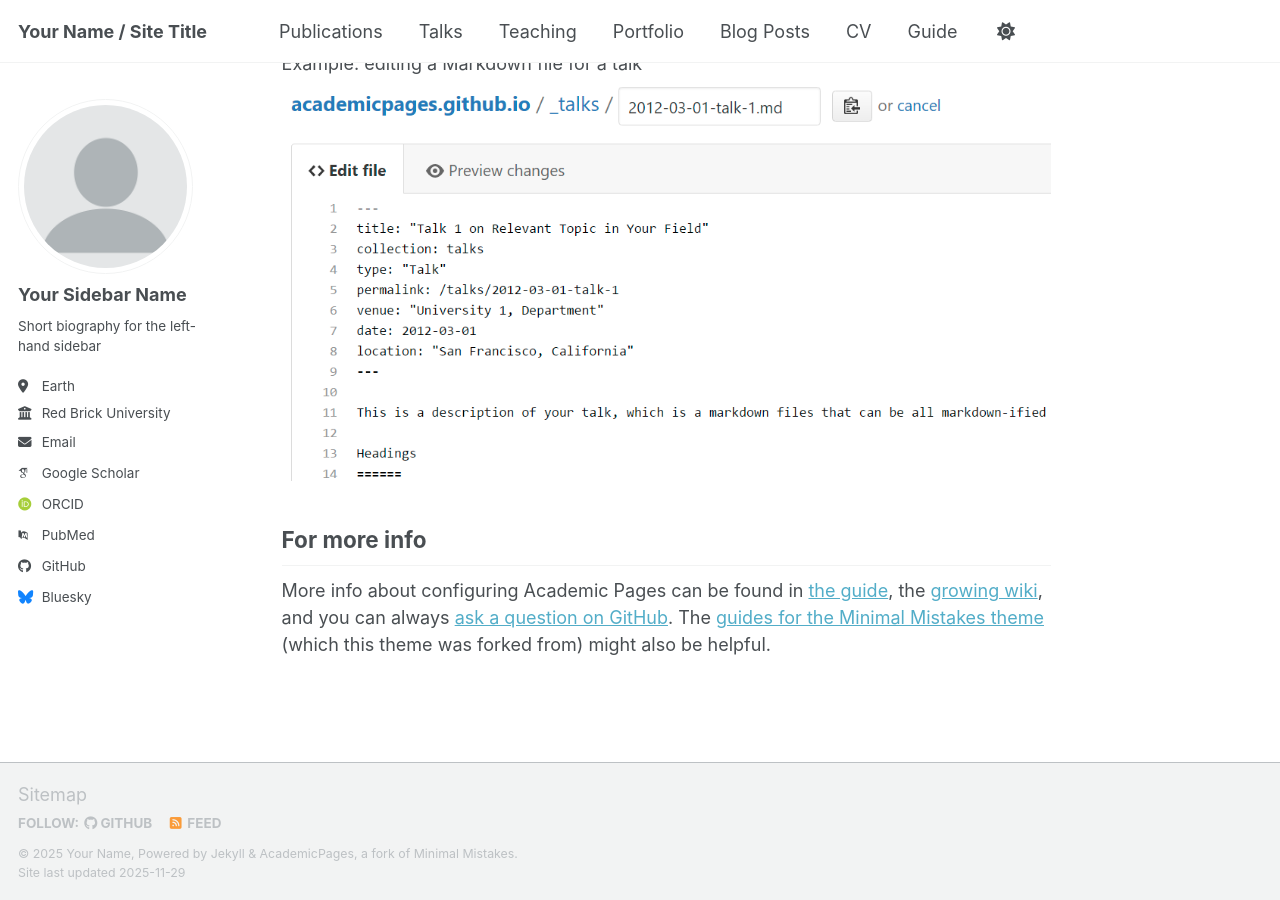
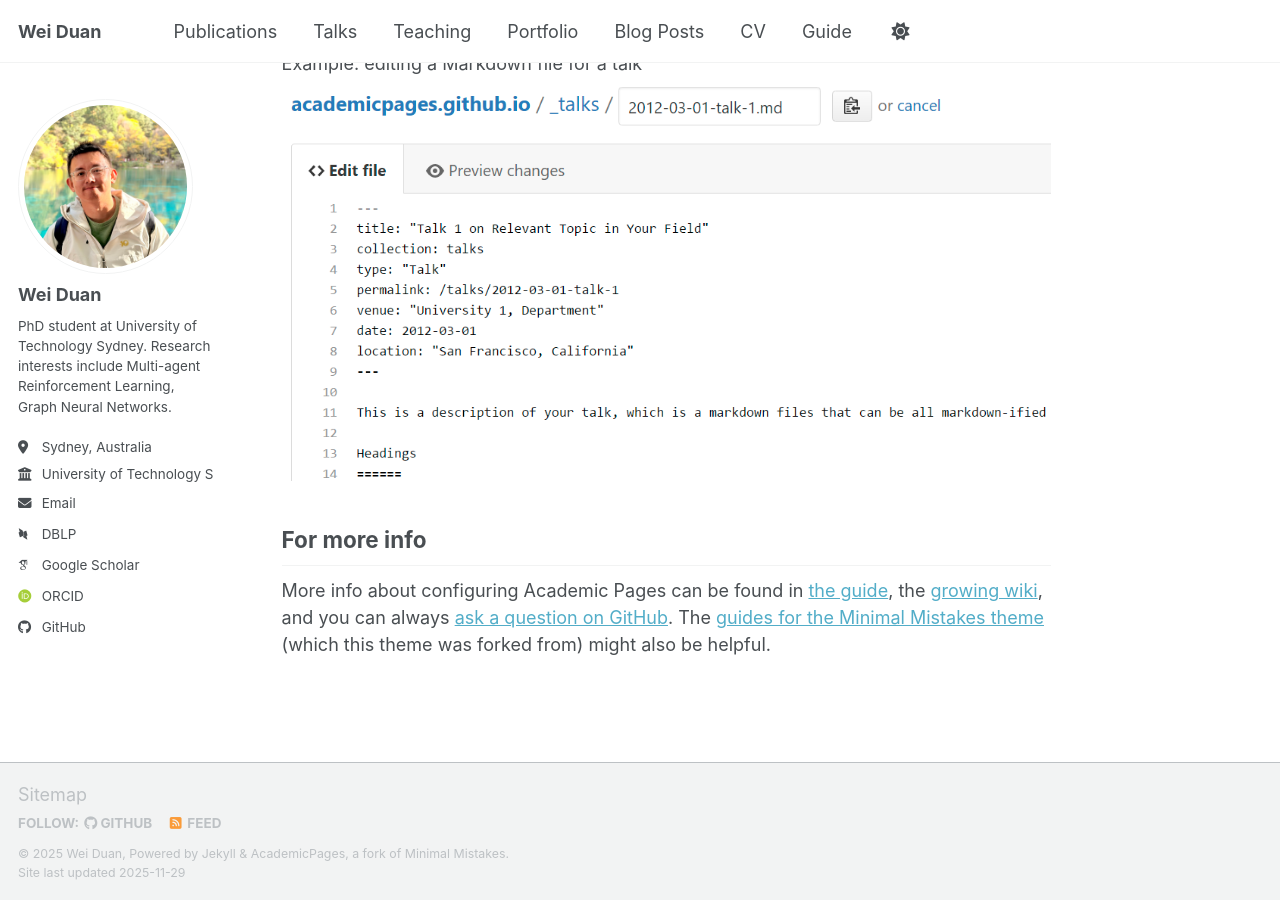
Before and after one commit to Wei9711/wei9711.github.io, a Jekyll site: the page built from _pages/about.md, in a window 1280 px wide and 900 px high, scrolled down 2718 px. Built offline with Jekyll 4.4.1, drawn with Linux system fonts in a browser that asks for light colours; some web fonts are replaced; a script bundle is joined from its source files by our own code; library files that are not in the unit come from our copies.

Commit message:
Update personal information: name, bio, academic links, and profile image

```diff
--- a/_config.yml
+++ b/_config.yml
@@ -7,41 +7,42 @@
 # server process.
 
 # Basic Site Settings
-locale                   : "en-US"
+locale                   : "en-AU"
 site_theme               : "default" # Currently available options are "default", "air"
-title                    : "Your Name / Site Title"
+title                    : "Wei Duan"
 title_separator          : "-"
-name                     : &name "Your Name"
-description              : &description "Your Name's academic portfolio"   # Update this with a general description of your site, this is the default if not overridden by a page
-url                      : https://academicpages.github.io # The base hostname & protocol for your site e.g. "https://[your GitHub username].github.io",
+name                     : &name "Wei Duan"
+description              : &description "Wei Duan's academic portfolio"   # Update this with a general description of your site, this is the default if not overridden by a page
+url                      : https://weiduan.github.io # The base hostname & protocol for your site e.g. "https://[your GitHub username].github.io",
                                                            # or if you already have some other page hosted on Github then use "https://[your GitHub username].github.io/[Your Repo Name]"
 baseurl                  : "" # the subpath of your site, e.g. "/blog"
-repository               : "academicpages/academicpages.github.io"
+repository               : "weiduan/weiduan.github.io"
 
 # Site Author - The following control what appear as part of the author content on the side bar.
 #               If a field is blank the icon and link will not appear, otherwise it will be shown.
 #               Additional customization can be done by editing /_includes/author-profile.html
 author:
   # Biographic information
-  avatar           : "profile.png"
-  name             : "Your Sidebar Name"
+  avatar           : "profile_1.jpeg"
+  name             : "Wei Duan"
   pronouns         : # example: "she/her"
-  bio              : "Short biography for the left-hand sidebar"
-  location         : "Earth"
-  employer         : "Red Brick University"
+  bio              : "PhD student at University of Technology Sydney. Research interests include Multi-agent Reinforcement Learning, Graph Neural Networks."
+  location         : "Sydney, Australia"
+  employer         : "University of Technology Sydney"
   uri              : # URL
-  email            : "none@example.org"
+  email            : "wei.duan@student.uts.edu.au"
 
   # Academic websites
   academia         : # URL
   arxiv            : # URL - Update with the correct link to your profile
-  googlescholar    : "https://scholar.google.com/citations?user=PS_CX0AAAAAJ"
+  dblp             : "https://dblp.org/pid/60/6186-3.html"
+  googlescholar    : "https://scholar.google.com/citations?user=Vtef9-gAAAAJ&hl=en"
   inspire-hep      : # URL
   impactstory      : # URL
-  orcid            : "https://orcid.org/yourorcidurl"
+  orcid            : "https://orcid.org/0000-0002-2185-0333"
   semantic         : # URL
   ssrn             : # URL
-  pubmed           : "https://www.ncbi.nlm.nih.gov/pubmed/?term=john+snow"
+  pubmed           : # URL
   researchgate     : # URL
   scopus           : # URL
   zotero           : # URL
@@ -51,13 +52,13 @@ author:
   bitbucket        : # Username - Update with your username on the site
   codepen          : # Username
   dribbble         : # Username
-  github           : "academicpages"
+  github           : "Wei9711"
   kaggle           : # Username
   stackoverflow    : # User number or user number and name (i.e., use "1" or "1/jeff-atwood")
 
   # Social media
   artstation       : # Username
-  bluesky          : "bsky.app" # Replace this with you Bluesky username
+  bluesky          : # Username
   facebook         : # Username
   flickr           : # Username
   foursquare       : # Username
--- a/_includes/author-profile.html
+++ b/_includes/author-profile.html
@@ -43,6 +43,9 @@
       {% endif %}
       {% if author.arxiv %}
         <li><a href="{{ author.arxiv }}"><i class="ai ai-arxiv ai-fw icon-pad-right"></i>arXiv</a></li>
+      {% endif %}
+      {% if author.dblp %}
+        <li><a href="{{ author.dblp }}"><i class="ai ai-dblp ai-fw icon-pad-right"></i>DBLP</a></li>
       {% endif %}
       {% if author.googlescholar %}
         <li><a href="{{ author.googlescholar }}"><i class="ai ai-google-scholar ai-fw icon-pad-right"></i>Google Scholar</a></li>
```
Also changed, not shown: images/profile.jpeg (added), images/profile.png (deleted), images/profile_1.jpeg (added).
